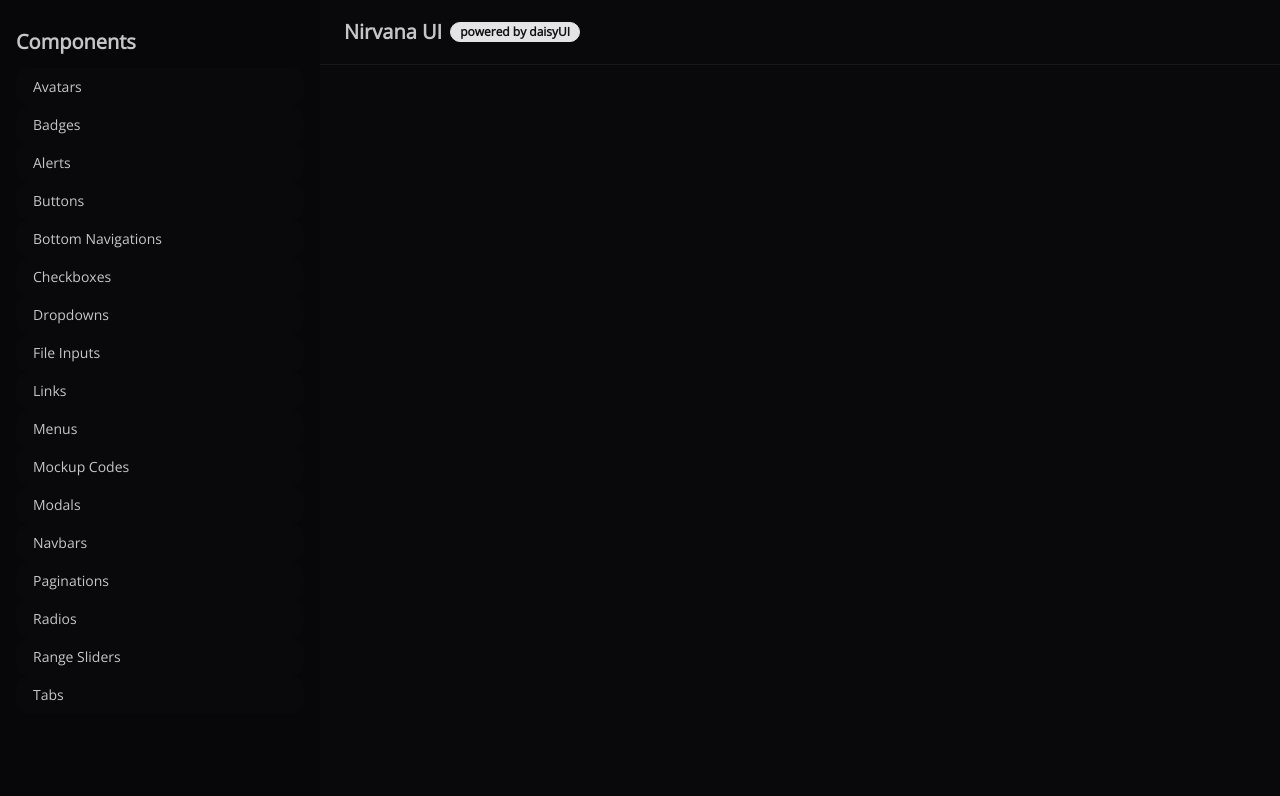
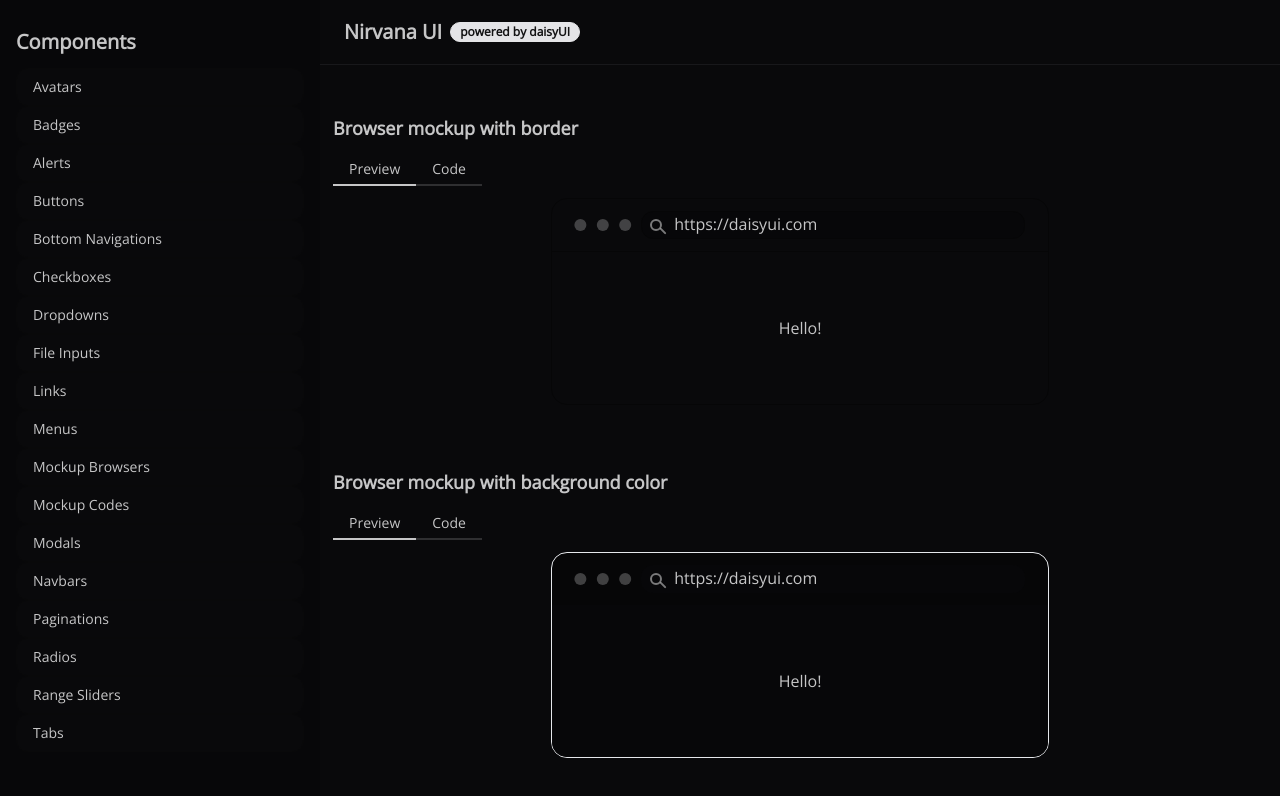
Before and after one commit to The-Nirvana-Labs/ui-docs, a Nuxt app: page /components/mockupbrowsers in a window 1280 px wide. Shown: the top 796 px of the page. Built offline with nearby package versions, Linux system fonts and the light colour scheme.

Commit message:
added mockup browser component

```diff
--- a/layouts/default.vue
+++ b/layouts/default.vue
@@ -43,6 +43,10 @@
   {
     title: "Menus",
     path: "/components/menus",
+  },
+  {
+    title: "Mockup Browsers",
+    path: "/components/mockupbrowsers"
   },
   {
     title: "Mockup Codes",
--- /dev/null
+++ b/pages/components/mockupbrowsers.vue
@@ -0,0 +1,51 @@
+<template>
+  <Demonstration title="Browser mockup with border">
+    <template #output>
+      <Center>
+        <div class="mockup-browser border border-base-300">
+          <div class="mockup-browser-toolbar">
+            <div class="input border border-base-300">https://daisyui.com</div>
+          </div>
+          <div class="flex justify-center px-4 py-16 border-t border-base-300">
+            Hello!
+          </div>
+        </div>
+      </Center>
+    </template>
+    <template #code>
+      {{ `
+      <div class="mockup-browser border border-base-300">
+        <div class="mockup-browser-toolbar">
+          <div class="input border border-base-300">https://daisyui.com</div>
+        </div>
+        <div class="flex justify-center px-4 py-16 border-t border-base-300">
+          Hello!
+        </div>
+      </div>
+      ` }}
+    </template>
+  </Demonstration>
+
+  <Demonstration title="Browser mockup with background color">
+    <template #output>
+      <Center>
+        <div class="mockup-browser border bg-base-300">
+          <div class="mockup-browser-toolbar">
+            <div class="input">https://daisyui.com</div>
+          </div>
+          <div class="flex justify-center px-4 py-16 bg-base-200">Hello!</div>
+        </div>
+      </Center>
+    </template>
+    <template #code>
+      {{ `
+      <div class="mockup-browser border bg-base-300">
+        <div class="mockup-browser-toolbar">
+          <div class="input">https://daisyui.com</div>
+        </div>
+        <div class="flex justify-center px-4 py-16 bg-base-200">Hello!</div>
+      </div>
+      ` }}
+    </template>
+  </Demonstration>
+</template>
```
